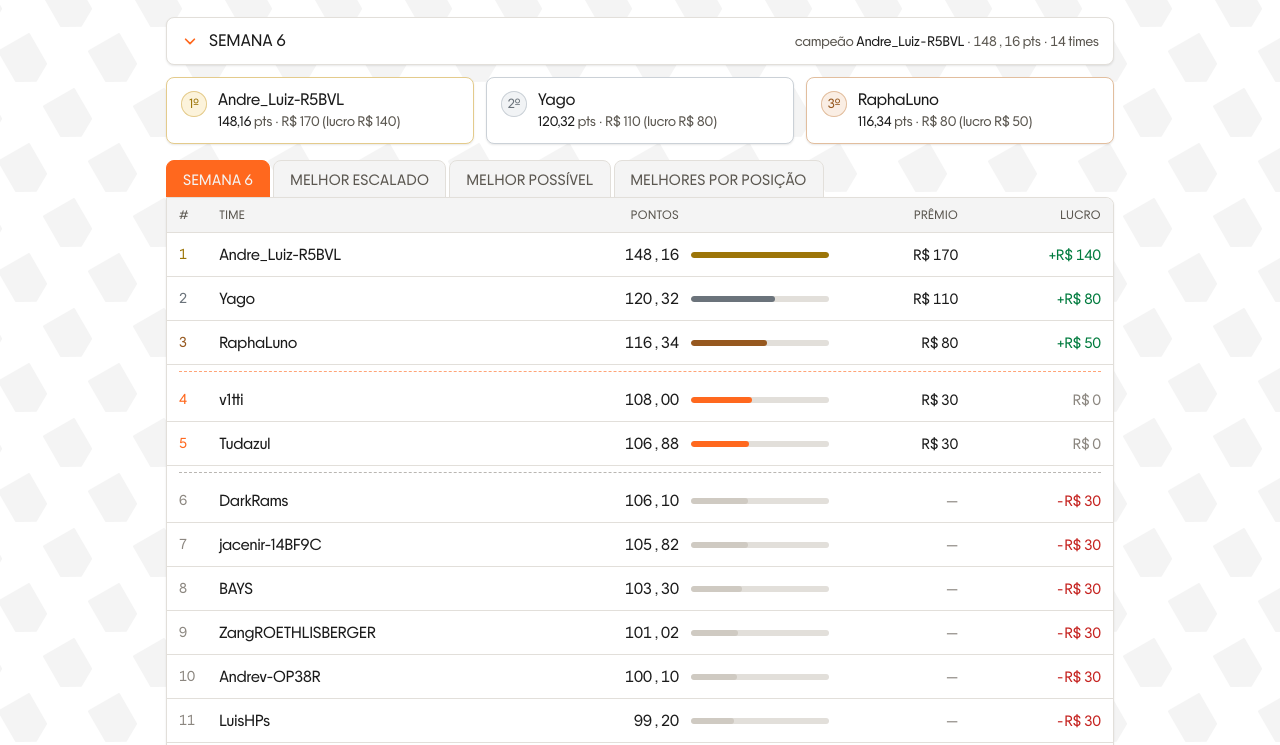
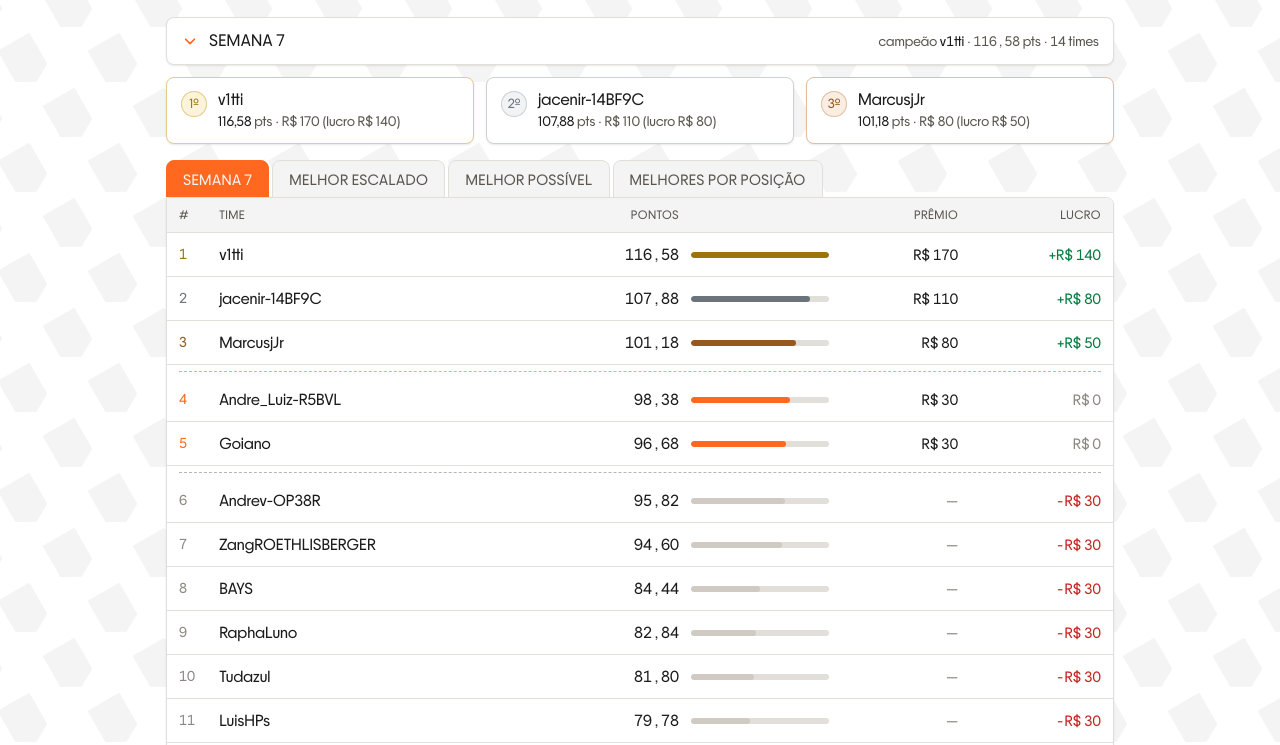
Before and after one commit to nogs-nogs/fantasy-nfl-poker, a plain HTML site: page index.html in a window 1280 px wide. Shown: the part 190-935 px from the top of the page. Drawn offline with Linux system fonts and the light colour scheme.

Commit message:
Semana 7: v1tti campeão com 116,58
Classificação, melhor escalado, time perfeito e melhores por posição
da Rodada 7, via fantasy_round.py.

```diff
--- a/index.html
+++ b/index.html
@@ -673,6 +673,61 @@ const WEEKS = [
     DEF:[ {name:"Tennessee Titans", team:"TEN", sal:10, pts:21.00},
          {name:"Kansas City Chiefs", team:"KC", sal:15, pts:15.00},
          {name:"New Orleans Saints", team:"NO", sal:12, pts:13.00} ]
+  }},
+  { n:7, label:"Semana 7", results:[
+    ["v1tti", 116.58],
+    ["jacenir-14BF9C", 107.88],
+    ["MarcusjJr", 101.18],
+    ["Andre_Luiz-R5BVL", 98.38],
+    ["Goiano", 96.68],
+    ["Andrev-OP38R", 95.82],
+    ["ZangROETHLISBERGER", 94.60],
+    ["BAYS", 84.44],
+    ["RaphaLuno", 82.84],
+    ["Tudazul", 81.80],
+    ["LuisHPs", 79.78],
+    ["DarkRams", 75.80],
+    ["Pandajets", 70.74],
+    ["Yago", 61.08]
+  ], lineups:{
+    best:{ owner:"v1tti", slots:[
+      {slot:"QB", name:"Geno Smith", team:"NYJ", sal:22, pts:24.48},
+      {slot:"RB", name:"D'Andre Swift", team:"CHI", sal:32, pts:17.00},
+      {slot:"RB", name:"Braelon Allen", team:"NYJ", sal:18, pts:16.40},
+      {slot:"WR", name:"Luther Burden III", team:"CHI", sal:21, pts:21.70},
+      {slot:"WR", name:"Germie Bernard", team:"PIT", sal:17, pts:4.20},
+      {slot:"WR", name:"Justin Jefferson", team:"MIN", sal:30, pts:6.40},
+      {slot:"TE", name:"Tyler Higbee", team:"LAR", sal:12, pts:2.40},
+      {slot:"FLEX", name:"Christian McCaffrey", team:"SF", sal:36, pts:19.00},
+      {slot:"DEF", name:"Tennessee Titans", team:"TEN", sal:12, pts:5.00}
+    ]},
+    optimal:{ slots:[
+      {slot:"QB", name:"Malik Willis", team:"MIA", sal:24, pts:26.02},
+      {slot:"RB", name:"Tony Pollard", team:"TEN", sal:18, pts:35.00},
+      {slot:"RB", name:"Quinshon Judkins", team:"CLE", sal:19, pts:22.90},
+      {slot:"WR", name:"Jaxon Smith-Njigba", team:"SEA", sal:43, pts:26.80},
+      {slot:"WR", name:"Tee Higgins", team:"CIN", sal:30, pts:23.80},
+      {slot:"WR", name:"Jameson Williams", team:"DET", sal:22, pts:23.60},
+      {slot:"TE", name:"Mason Taylor", team:"NYJ", sal:10, pts:22.70},
+      {slot:"FLEX", name:"Luther Burden III", team:"CHI", sal:21, pts:21.70},
+      {slot:"DEF", name:"Tampa Bay Buccaneers", team:"TB", sal:13, pts:25.00}
+    ]}
+  }, tops:{
+    QB:[ {name:"Joe Burrow", team:"CIN", sal:40, pts:28.88},
+         {name:"Drake Maye", team:"NE", sal:36, pts:28.44},
+         {name:"Bo Nix", team:"DEN", sal:26, pts:26.28} ],
+    RB:[ {name:"Tony Pollard", team:"TEN", sal:18, pts:35.00},
+         {name:"Bucky Irving", team:"TB", sal:25, pts:23.50},
+         {name:"Quinshon Judkins", team:"CLE", sal:19, pts:22.90} ],
+    WR:[ {name:"Jaxon Smith-Njigba", team:"SEA", sal:43, pts:26.80},
+         {name:"Tee Higgins", team:"CIN", sal:30, pts:23.80},
+         {name:"Zay Flowers", team:"BAL", sal:35, pts:23.70} ],
+    TE:[ {name:"Mason Taylor", team:"NYJ", sal:10, pts:22.70},
+         {name:"Trey McBride", team:"ARI", sal:26, pts:22.10},
+         {name:"Colston Loveland", team:"CHI", sal:16, pts:16.40} ],
+    DEF:[ {name:"Tampa Bay Buccaneers", team:"TB", sal:13, pts:25.00},
+         {name:"Atlanta Falcons", team:"ATL", sal:12, pts:11.00},
+         {name:"Seattle Seahawks", team:"SEA", sal:16, pts:10.00} ]
   }}
 ];
 
```
